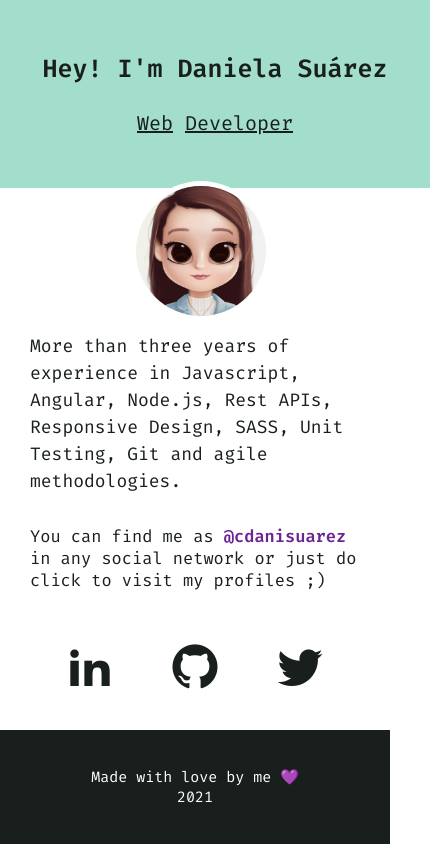
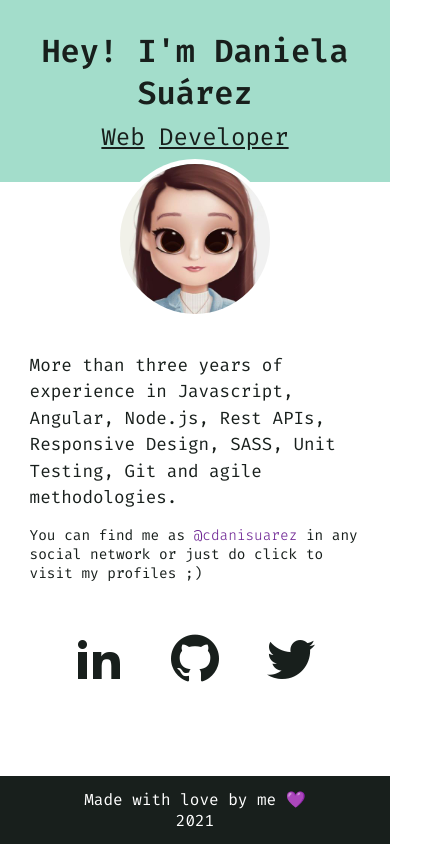
Before and after one commit to cdanisuarez/cdanisuarez.github.io, a plain HTML site: page index.html in a window 390 px wide. Shown: the whole page, 430 px wide, since content can reach past the window. Drawn offline with Linux system fonts and the light colour scheme; files whose address does not match are found by name.

Commit message:
Mobile first concept added, measurements with em updated

```diff
--- a/index.html
+++ b/index.html
@@ -5,7 +5,7 @@
   <meta name="viewport" content="width=device-width, initial-scale=1.0">
   <link rel="stylesheet" href="styles/main.css">
   <link rel="preconnect" href="https://fonts.gstatic.com">
-  <link href="https://fonts.googleapis.com/css2?family=Fira+Code:wght@400;600&display=swap" rel="stylesheet">
+  <link href="https://fonts.googleapis.com/css2?family=Fira+Code:wght@300;400;500;600;700&display=swap" rel="stylesheet">
   <title>Daniela Suárez</title>
 </head>
 <body>
@@ -15,12 +15,11 @@
       <span>Web</span>
       <span>Developer</span>
     </h2>
-  </div>
-  <div class="main">
     <div class="photo">
       <img src="assets/img/avatar.jpeg" alt="">
     </div>
-
+  </div>
+  <div class="main">
     <div class="summary">
       <p>
         More than three years of experience in Javascript, Angular, Node.js, Rest APIs, Responsive Design, SASS, Unit Testing, Git and agile methodologies.
@@ -28,23 +27,17 @@
     </div>
     <div class="social">
       <p class="description">You can find me as <span class="username">@cdanisuarez</span> in any social network or just do click to visit my profiles ;) </p>
-      <ul>
-        <li>
-          <a class="social-link" href="https://www.linkedin.com/in/cdanisuarez/" target="_blank">
+      <div class="links">
+        <a class="link" href="https://www.linkedin.com/in/cdanisuarez/" target="_blank">
           <span class="icon-linkedin"></span>
         </a>
-        </li>
-        <li>
-          <a class="social-link" href="https://github.com/cdanisuarez" target="_blank">
+        <a class="link" href="https://github.com/cdanisuarez" target="_blank">
           <span class="icon-github"></span>
         </a>
-        </li>
-        <li>
-          <a class="social-link" href="https://twitter.com/cdanisuarez" target="_blank">
+        <a class="link" href="https://twitter.com/cdanisuarez" target="_blank">
           <span class="icon-twitter"></span>
         </a>
-        </li>
-      </ul>
+      </div>
     </div>
   </div>
   <div class="footer">
--- a/styles/main.css
+++ b/styles/main.css
@@ -10,6 +10,8 @@ body {
   margin: 0;
   padding: 0;
   height: 100vh;
+  width: 100vw;
+  font-size: 16px;
   color: var(--color-four);
   display: flex;
   flex-direction: column;
@@ -21,195 +23,157 @@ h1, h2, h3, h4, h5, h6 {
 }
 
 .header {
+  position: relative;
   background-color: var(--color-one);
-  height: 30%;
-  width: 100%;
-  padding: 30px;
-  display: flex;
-  flex-direction: column;
-  justify-content: flex-end;
+  text-align: center;
+  padding: 1.85em;
 }
 
 .header .greeting {
-  font-size: 40px;
-  margin-bottom: 25px;
   font-weight: 600;
+  font-size: 2em;
 }
 
 .header .role {
-  font-size: 30px;
+  font-size: 1.5em;
+  margin-top: 0.3em;
 }
 
 .header .role span {
   text-decoration: underline;
 }
 
-.main {
-  padding: 30px;
+.header .photo {
+  position: absolute;
+  border-radius: 50%;
+  width: 150px;
+  box-shadow: 0 0 0 5px white;
+  top: 90%;
+  left: 0;
+  right: 0;
+  margin-left: auto;
+  margin-right: auto;
 }
 
-.main .photo {
-  position: absolute;
-  left: 70%;
-  top: 28%;
-  width: 200px;
-  box-shadow: 0 0 0 5px white;
-  border-radius: 50%;
-}
-
-.main .photo img {
+.header .photo img {
   border-radius: 50%;
   width: 100%;
 }
 
+.main {
+  padding: 1.85em;
+}
 
 .main .summary {
-  max-width: 70%;
+  width: 100%;
+  font-size: 1.1em;
   line-height: 1.5;
-  font-size: 20px;
-  margin-bottom: 75px;
+  margin-top: 5.2em;
+}
+
+.main .social {
+  margin-top: 0.9em;
 }
 
 .main .social .description {
-  font-size: 18px;
+  font-size: 0.9em;
 }
 
 .main .social .username {
   color: var(--color-two);
-  font-weight: bold;
+  font-weight: 300;
 }
 
-.main .social ul {
-  margin-top: 50px;
-  padding: 0;
+.main .social .links {
+  margin-top: 3em;
   display: flex;
   align-items: center;
   justify-content: center;
 }
 
-.main .social li {
-  list-style: none;
-  margin: 0 30px;
+.main .social .link {
+  margin: 0 0.5em;
   cursor: pointer;
+  text-decoration: none;
+  color: var(--color-four);
+  font-size: 3em;
 }
 
-.main .social .social-link {
-  text-decoration: none;
-  color: var(--color-four);
-  font-size: 45px;
-}
-
-.main .social .social-link:hover {
+.main .social .link:hover {
   color: var(--color-two);
+  font-size: 3.5em;
 }
 
 .footer {
   background-color: var(--color-four);
   color: white;
-  width: 100%;
-  height: 10%;
   display: flex;
   flex-direction: column;
-  align-items: flex-end;
+  align-items: center;
   justify-content: center;
-  padding: 15px 0;
+  padding: 0.8em 0.8em;
+  text-align: center;
 }
 
-.footer .info {
-  margin-right: 30px;
+@media screen and (min-width: 375px) {
+  .main .summary {
+    margin-top: 5em;
+  }
 }
 
-@media screen and (min-width: 1440px) {
-  .header .greeting {
-    font-size: 60px;
+@media screen and (min-width: 425px) {
+  .main .summary {
+    margin-top: 4em;
+  }
+}
+
+@media screen and (min-width: 768px) {
+  body {
+    font-size: 18px;
   }
 
-  .header .role {
-    font-size: 40px;
+  .header {
+    height: 200px;
+    display: flex;
+    flex-direction: column;
+    align-items: flex-start;
+    justify-content: flex-end;
   }
 
-  .main .photo {
-    width: 250px;
-    left: 75%;
+  .header .photo {
+    top: 80%;
+    left: 70%;
+    right: 30%;
+    width: 200px;
   }
 
   .main .summary {
-    font-size: 25px;
+    margin-top: -7em;
+    width: 70%;
   }
 
-  .main .social .description {
+  .main .social {
+    margin-top: 1.5em;
+  }
+}
+
+@media screen and (min-width: 1024px) {
+  body {
     font-size: 22px;
   }
 
-  .main .social .social-link {
-    font-size: 60px;
+  .header .photo {
+    width: 250px;
+  }
+
+  .main .summary {
+    margin-top: -2em;
   }
 
   .footer {
-    font-size: 19px;
+    justify-content: flex-end;
+    text-align: left;
+    flex-direction: initial;
+    font-size: 0.8em;
   }
 }
-
-@media screen and (max-width: 425px) {
-  .header {
-    justify-content: center;
-    align-items: center;
-    height: 150px;
-    padding: 20px
-  }
-
-  .header .greeting {
-    text-align: center;
-    font-size: 25px;
-  }
-
-  .header .role {
-    font-size: 20px;
-  }
-
-  .main .photo {
-    width: 130px;
-    position: relative;
-    left: 32%;
-    top: -32px;
-  }
-
-  .main .summary {
-    max-width: 100%;
-    font-size: 18px;
-    margin-top: -20px;
-    margin-bottom: 30px;
-  }
-
-  .main .social .description{
-    font-size: 17px;
-  }
-
-  .footer {
-    align-items: center;
-    text-align: center;
-    font-size: 15px;
-  }
-
-  .footer .info {
-    margin-right: 0;
-  }
-}
-
-
-@media screen and (max-width: 375px) {
-  .main .social ul {
-    margin-top: 30px;
-  }
-
-  .main .social .social-link {
-    font-size: 35px;
-  }
-}
-
-@media screen and (max-width: 320px) {
-  .main .photo {
-    left: 25%;
-    top: -38px;
-  }
-}
```
Lines whose indentation alone changed are shown as unchanged.
